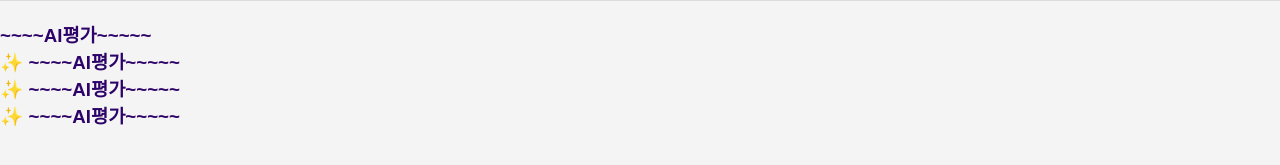
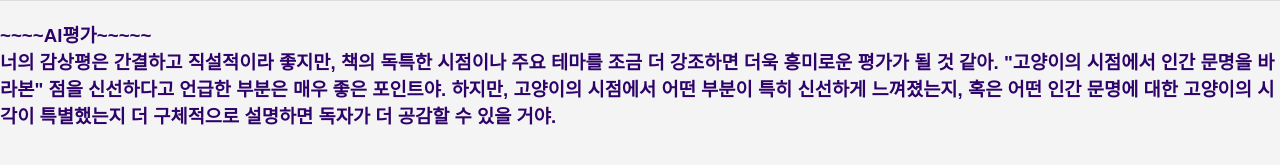
Before and after one commit to hyeonjun-ai/BookLog, a plain HTML site: page cat.html in a window 1280 px wide. Shown: the part 623-788 px from the top of the page. Drawn offline with Linux system fonts and the light colour scheme.

Commit message:
my book log book pages
my book log book pages

```diff
--- a/cat.html
+++ b/cat.html
@@ -29,9 +29,7 @@
     <img src="고양이 탐정이 인간 문명 속에서 미스터리한 사건을 해결하는 그림" alt=하얼빈">
     <li><h3>감상평에 대한 AI평가</h3></li>
     <h3>~~~~AI평가~~~~~<br>
-        &#10024; ~~~~AI평가~~~~~<br>
-        &#10024; ~~~~AI평가~~~~~<br>
-        &#10024; ~~~~AI평가~~~~~<br>
+        너의 감상평은 간결하고 직설적이라 좋지만, 책의 독특한 시점이나 주요 테마를 조금 더 강조하면 더욱 흥미로운 평가가 될 것 같아. "고양이의 시점에서 인간 문명을 바라본" 점을 신선하다고 언급한 부분은 매우 좋은 포인트야. 하지만, 고양이의 시점에서 어떤 부분이 특히 신선하게 느껴졌는지, 혹은 어떤 인간 문명에 대한 고양이의 시각이 특별했는지 더 구체적으로 설명하면 독자가 더 공감할 수 있을 거야.
     </h3>
 </ul>
 
```
Also changed, not shown: 살인자의 쇼핑몰.html (+1 -3 lines), 지구에서 한아뿐.html (+2 -4 lines), 빠른 전개와 긴장감 넘치는 스토리가 돋보이는 스릴러 그림.png.png (added).
